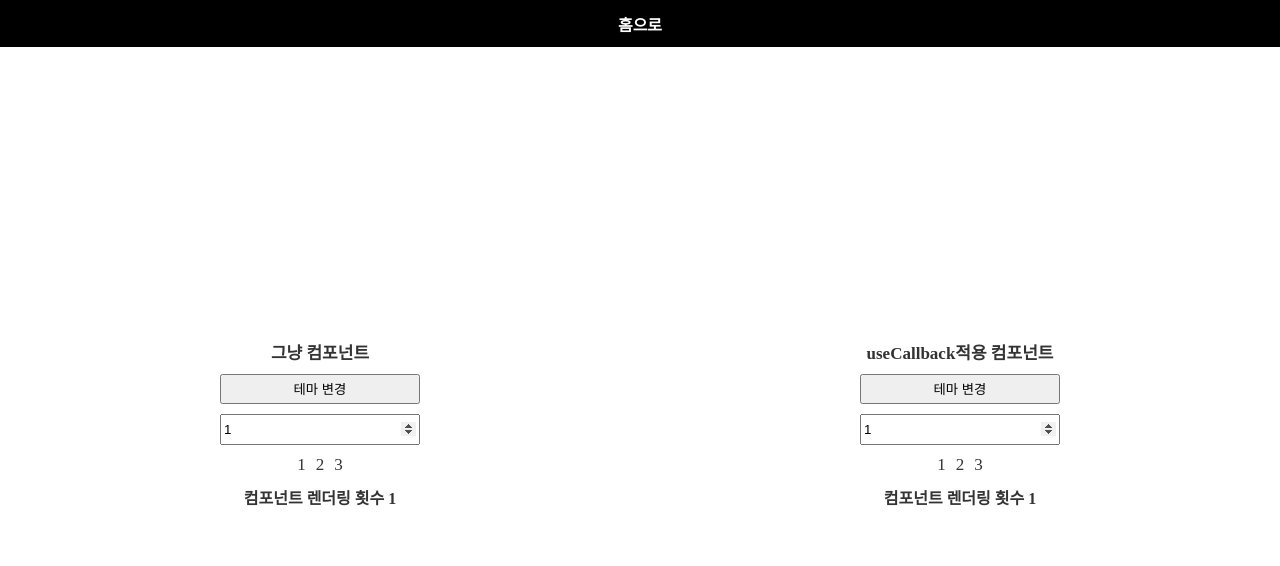
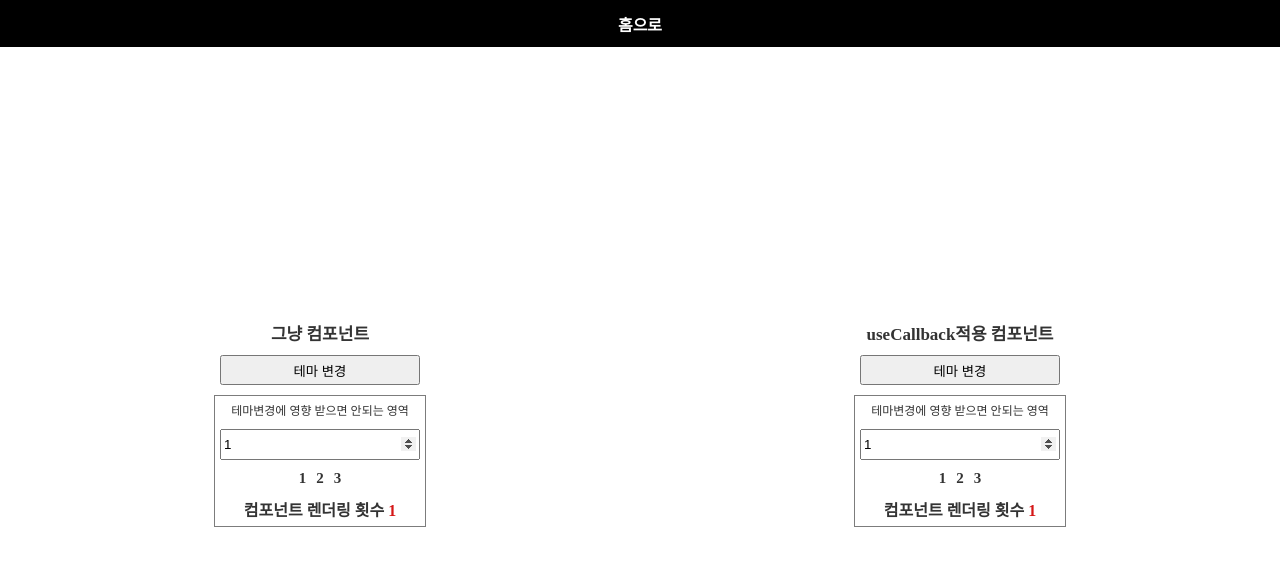
Before and after one commit to outclassstudio/react-hooks-practice, a React (Vite) app: page /usecallback in a window 1280 px wide. Shown: the top 566 px of the page. Built offline with nearby package versions, Linux system fonts and the light colour scheme.

Commit message:
fix : Delete useEvent

```diff
--- a/src/App.tsx
+++ b/src/App.tsx
@@ -1,13 +1,13 @@
 import { BrowserRouter as Router, Routes, Route } from "react-router-dom";
 import MainPage from "./pages/MainPage";
-import UseCallback from "./pages/UseCallbackPractice";
+import UseCallbackPractice from "./pages/UseCallbackPractice";
 
 function App() {
   return (
     <Router>
       <Routes>
         <Route path="/" element={<MainPage />} />
-        <Route path="/usecallback" element={<UseCallback />} />
+        <Route path="/usecallback" element={<UseCallbackPractice />} />
       </Routes>
     </Router>
   );
--- a/src/components/useCallback/Header.tsx
+++ b/src/components/Header.tsx
@@ -1,6 +1,6 @@
 import { useNavigate } from "react-router-dom";
 import styled from "styled-components";
-import { FlexDiv } from "../../styles/utility.style";
+import { FlexDiv } from "../styles/utility.style";
 
 export default function Header() {
   const navigate = useNavigate();
--- a/src/components/useCallback/ApplyUseCallback.tsx
+++ b/src/components/useCallback/ApplyUseCallback.tsx
@@ -1,6 +1,11 @@
 import { useCallback, useState } from "react";
 import List from "./List";
-import { ChangeBtn, NumberInput, UseCallbackDiv } from "./useCallback.style";
+import {
+  ChangeBtn,
+  NumberInput,
+  NumberWrapper,
+  UseCallbackDiv,
+} from "./useCallback.style";
 
 export default function ApplyUseCallback() {
   const [number, setNumber] = useState<number>(1);
@@ -22,12 +27,15 @@ export default function ApplyUseCallback() {
       <ChangeBtn onClick={() => setDark((prevDark: boolean) => !prevDark)}>
         테마 변경
       </ChangeBtn>
+      <NumberWrapper>
+        테마변경에 영향 받으면 안되는 영역
         <NumberInput
           type="number"
           value={number}
           onChange={(e) => setNumber(parseInt(e.target.value))}
         />
         <List getItems={getItems} />
+      </NumberWrapper>
     </UseCallbackDiv>
   );
 }
--- a/src/components/useCallback/List.tsx
+++ b/src/components/useCallback/List.tsx
@@ -17,23 +17,34 @@ export default function List({ getItems }: Props) {
   }, [getItems]);
 
   return (
-    <>
+    <ListContainer>
       <Numbers>
         {items.map((item, index) => (
           <div key={index}>{item}</div>
         ))}
       </Numbers>
-      <Log>컴포넌트 렌더링 횟수 {log}</Log>
-    </>
+      <Log>
+        컴포넌트 렌더링 횟수 <span>{log}</span>
+      </Log>
+    </ListContainer>
   );
 }
+
+const ListContainer = styled.div``;
 
 const Log = styled.div`
   font-size: 16px;
   font-weight: 700;
+
+  span {
+    color: #d51717;
+  }
 `;
 
 const Numbers = styled(FlexDiv)`
   gap: 10px;
   font-weight: normal;
+  font-size: 15px;
+  font-weight: bold;
+  margin-bottom: 10px;
 `;
--- a/src/components/useCallback/NoUseCallback.tsx
+++ b/src/components/useCallback/NoUseCallback.tsx
@@ -1,6 +1,11 @@
 import { useState } from "react";
 import List from "./List";
-import { ChangeBtn, NumberInput, UseCallbackDiv } from "./useCallback.style";
+import {
+  ChangeBtn,
+  NumberInput,
+  NumberWrapper,
+  UseCallbackDiv,
+} from "./useCallback.style";
 
 export default function NoUseCallback() {
   const [number, setNumber] = useState<number>(1);
@@ -21,12 +26,15 @@ export default function NoUseCallback() {
       <ChangeBtn onClick={() => setDark((prevDark: boolean) => !prevDark)}>
         테마 변경
       </ChangeBtn>
+      <NumberWrapper>
+        테마변경에 영향 받으면 안되는 영역
         <NumberInput
           type="number"
           value={number}
           onChange={(e) => setNumber(parseInt(e.target.value))}
         />
         <List getItems={getItems} />
+      </NumberWrapper>
     </UseCallbackDiv>
   );
 }
--- a/src/components/useCallback/useCallback.style.ts
+++ b/src/components/useCallback/useCallback.style.ts
@@ -16,6 +16,14 @@ export const ChangeBtn = styled.button`
   height: 30px;
 `;
 
+export const NumberWrapper = styled(FlexColumnDiv)`
+  font-size: 12px;
+  font-weight: 300;
+  padding: 5px;
+  border: 1px solid #7c7c7c;
+  gap: 10px;
+`;
+
 export const NumberInput = styled.input`
   width: 192px;
   height: 25px;
--- a/src/pages/Layout.tsx
+++ b/src/pages/Layout.tsx
@@ -1,5 +1,5 @@
 import styled from "styled-components";
-import Header from "../components/useCallback/Header";
+import Header from "../components/Header";
 import { FlexColumnDiv } from "../styles/utility.style";
 
 interface Props {
--- a/src/pages/MainPage.tsx
+++ b/src/pages/MainPage.tsx
@@ -20,9 +20,6 @@ export default function MainPage() {
       <NormalBtn onClick={(e) => handleButtonClick(e, "/usecallback")}>
         useCallback
       </NormalBtn>
-      <NormalBtn onClick={(e) => handleButtonClick(e, "/usecallback")}>
-        useEvent
-      </NormalBtn>
     </MainDiv>
   );
 }
--- a/src/pages/UseCallbackPractice.tsx
+++ b/src/pages/UseCallbackPractice.tsx
@@ -1,6 +1,6 @@
 import styled from "styled-components";
 import ApplyUseCallback from "../components/useCallback/ApplyUseCallback";
-import NoUseCallback from "../components/useCallback/noUseCallback";
+import NoUseCallback from "../components/useCallback/NoUseCallback";
 import { FlexDiv } from "../styles/utility.style";
 import Layout from "./Layout";
 
```
Also changed, not shown: 1 other file (tests, documents, lock files or other folders). Lines whose indentation alone changed are shown as unchanged.
